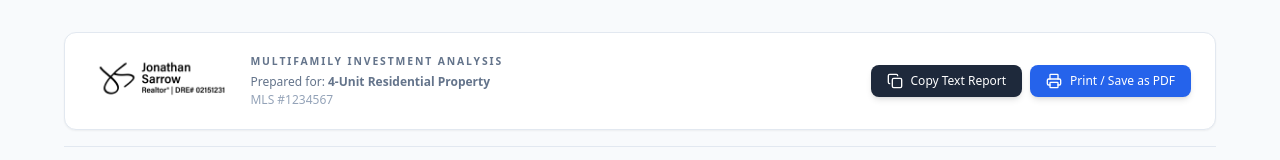
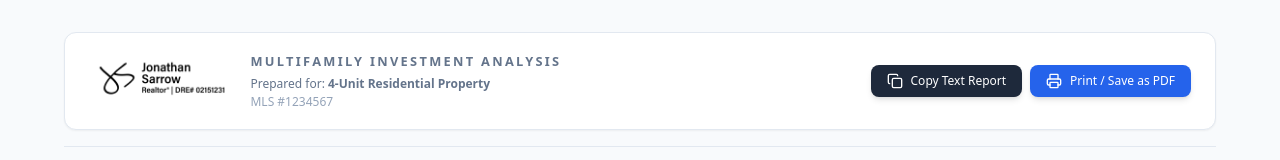
Before and after one commit to Teamsarrow/Multifamily-ROI-analyzer, a React (Vite) app: page / in a window 1280 px wide. Shown: the top 160 px of the page. Built offline with nearby package versions, Linux system fonts and the light colour scheme; the HTML template or start-up script is replaced by a standard one.

Commit message:
Update App.jsx
refining KPI placement

```diff
--- a/src/App.jsx
+++ b/src/App.jsx
@@ -270,7 +270,7 @@ ${unitMixDetails}
               className="h-16 w-auto"
             />
             <div>
-              <div className="text-[0.65rem] font-semibold tracking-[0.18em] uppercase text-slate-500">
+              <div className="text-[0.8rem] font-semibold tracking-[0.18em] uppercase text-slate-500">
                 Multifamily Investment Analysis
               </div>
               <div className="text-xs text-slate-500 mt-1">
@@ -702,8 +702,8 @@ ${unitMixDetails}
 
         {/* RIGHT COLUMN: OUTPUT & UNIT MIX */}
         <div className="lg:col-span-7 space-y-6">
-          {/* KPI Cards */}
           <div className="grid grid-cols-1 md:grid-cols-2 lg:grid-cols-4 gap-4">
+  {/* Annual Cash Flow */}
   <div className="bg-white p-4 rounded-xl shadow-sm border border-slate-200 text-center">
     <div className="text-xs font-medium text-slate-500 uppercase tracking-wider">
       Annual Cash Flow
@@ -717,6 +717,7 @@ ${unitMixDetails}
     </div>
   </div>
 
+  {/* Cash-on-Cash ROI */}
   <div className="bg-white p-4 rounded-xl shadow-sm border border-slate-200 text-center">
     <div className="text-xs font-medium text-slate-500 uppercase tracking-wider">
       Cash-on-Cash ROI
@@ -726,6 +727,7 @@ ${unitMixDetails}
     </div>
   </div>
 
+  {/* Cap Rate */}
   <div className="bg-white p-4 rounded-xl shadow-sm border border-slate-200 text-center">
     <div className="text-xs font-medium text-slate-500 uppercase tracking-wider">
       Cap Rate
@@ -735,6 +737,7 @@ ${unitMixDetails}
     </div>
   </div>
 
+  {/* DSCR */}
   <div className="bg-white p-4 rounded-xl shadow-sm border border-slate-200 text-center">
     <div className="text-xs font-medium text-slate-500 uppercase tracking-wider">
       DSCR
@@ -745,7 +748,6 @@ ${unitMixDetails}
     <div className="text-[0.7rem] text-slate-500 mt-1">{dscrText}</div>
   </div>
 </div>
-
           {/* Pro Forma Annual Financials */}
           <div className="bg-white rounded-xl shadow-sm border border-slate-200 overflow-hidden">
             <div className="bg-slate-50 px-6 py-4 border-b border-slate-200">
```
Lines whose indentation alone changed are shown as unchanged.
